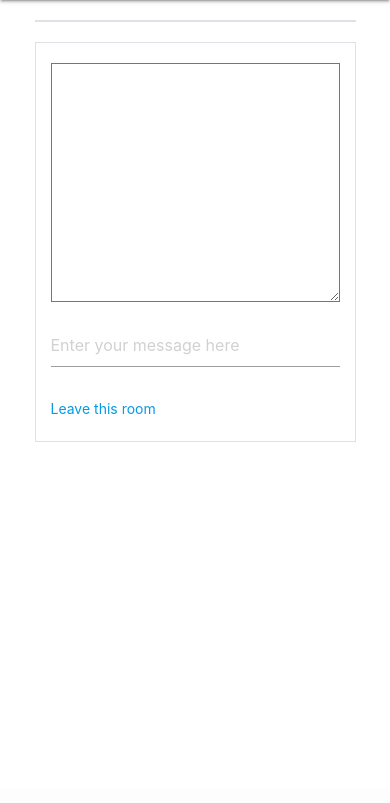
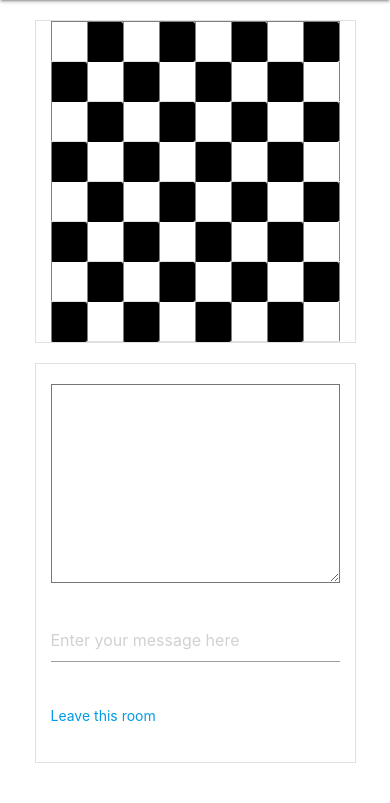
Before and after one commit to eragaglini/typerace, a Flask app: page /checkers in a window 390 px wide. Shown: the part 56-859 px from the top of the page. Before the commit the page ends 498 px from the top, so only its background shows below. Run offline with Flask 2, Linux system fonts and the light colour scheme; the visitor is signed in with stand-in values (Sample User, id 1); some libraries are stand-ins or nearby versions.

Commit message:
fixed checkers template

```diff
--- a/App/static/chat.css
+++ b/App/static/chat.css
@@ -1,6 +1,12 @@
 textarea {
     margin-top: 20px;
     height: 80%;
+}
+
+@media screen and (min-width: 600px) {
+    #game-content {
+        height: 600px;
+    }
 }
 
 @media screen and (max-width: 600px) {
@@ -9,6 +15,6 @@ textarea {
     }
     textarea {
         margin-top: 20px;
-        height: 60%;
+        height: 50%;
     }
 }
--- a/App/static/checkers.css
+++ b/App/static/checkers.css
@@ -1,9 +1,30 @@
 #myBoard {
     width: 100%;
+    margin-top: 45px;
+}
+
+.cell {
+    height: 60px;
+    width: 60px;
+    border: 1.5px solid grey;
+    border-style: inset;
+}
+
+.blackcell {
+    background-color: black;
+}
+
+.whitecell {
+    background-color: white;
 }
 
 @media screen and (max-width: 600px) {
+    .cell {
+        height: 40px;
+        width: 40px;
+    }
     #myBoard {
+        margin-top: 0px;
         width: 300px !important;
     }
 }
--- /dev/null
+++ b/App/static/checkers.js
@@ -0,0 +1,43 @@
+var center = document.createElement('center');
+
+// Create a table element
+var ChessTable = document.createElement('table');
+for (var i = 0; i < 8; i++) {
+
+    // Create a row
+    var tr = document.createElement('tr');
+    for (var j = 0; j < 8; j++) {
+
+        // Create a cell
+        var td = document.createElement('td');
+
+        // If the sum of cell coordinates is even
+        // then color the cell white
+        if ((i + j) % 2 == 0) {
+
+            // Create a class attribute for all white cells
+            td.setAttribute('class', 'cell whitecell');
+            tr.appendChild(td);
+        }
+
+        // If the sum of cell coordinates is odd then
+        // color the cell black
+        else {
+
+            // Create a class attribute for all black cells
+            td.setAttribute('class', 'cell blackcell');
+
+            // Append the cell to its row
+            tr.appendChild(td);
+        }
+    }
+
+    // Append the row
+    ChessTable.appendChild(tr);
+}
+center.appendChild(ChessTable);
+
+// Modifying table attribute properties
+ChessTable.setAttribute('cellspacing', '0');
+ChessTable.setAttribute('width', '270px');
+document.getElementById('myBoard').appendChild(center);
```
Also changed, not shown: .github/workflows/dev.yml (deleted).
